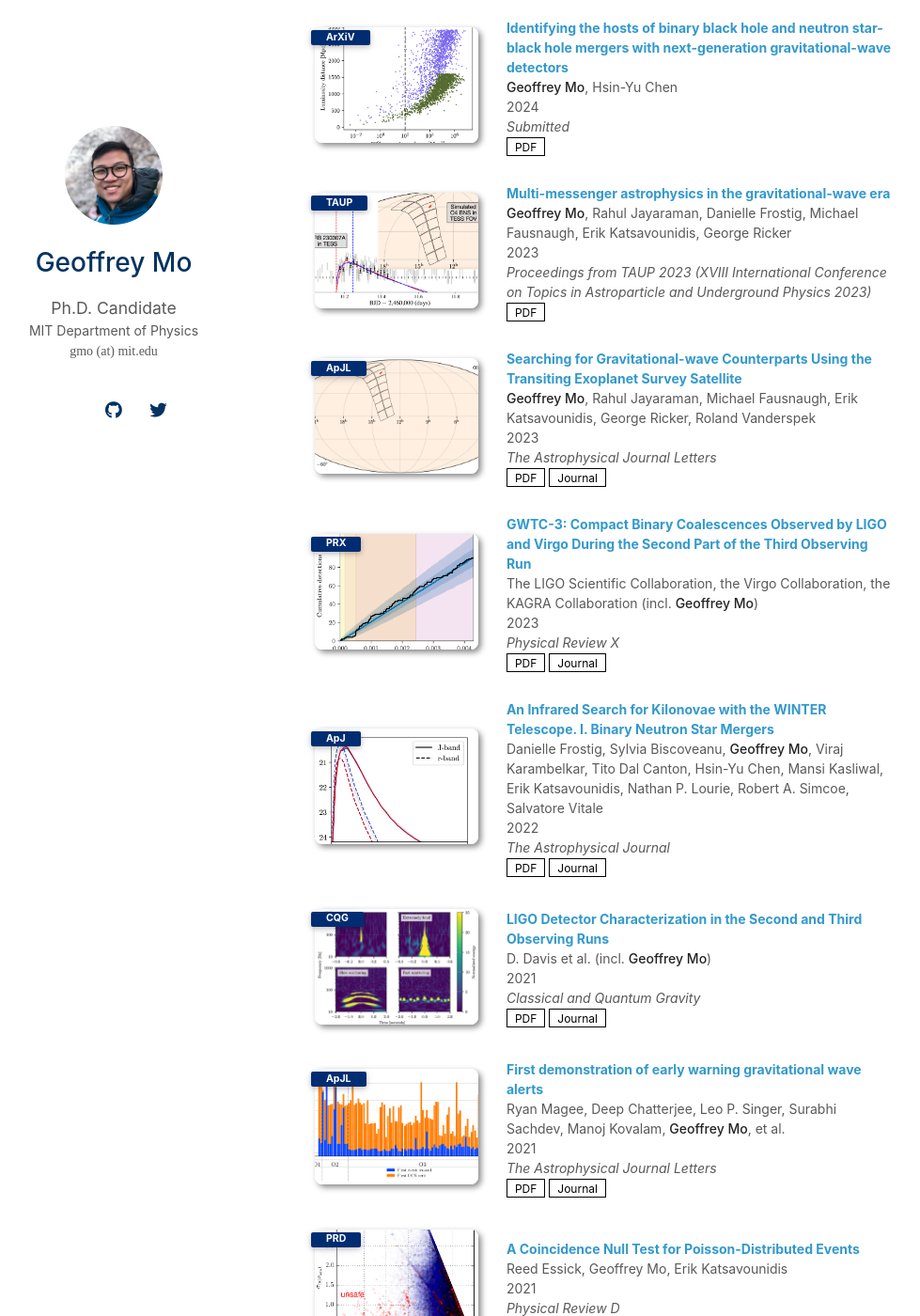
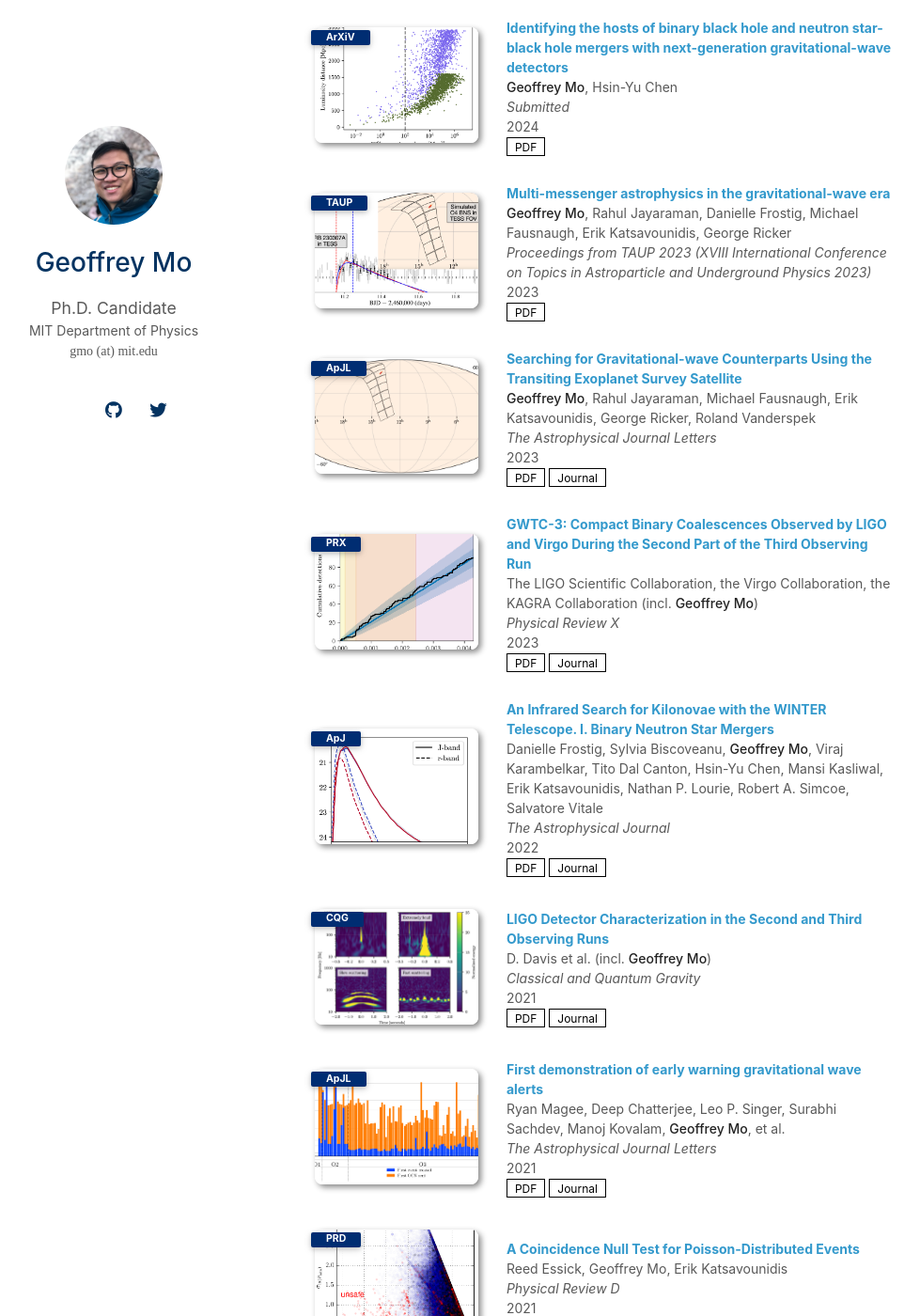
Before and after one commit to geoffreymo/geoffreymo.github.io, a Jekyll site: the page built from index.md, in a window 1280 px wide and 1400 px high, scrolled down 1202 px. Shown: the whole window at 94% size, without its empty margins (155-1134 px from the left). Built offline with Jekyll 4.4.1, drawn with Linux system fonts in a browser that asks for light colours; nearby versions of some CDN libraries; a style sheet for code colours, icons or effects is not loaded; our own code applies the rules of GitHub Pages for plain Markdown files; some of the changed text lies outside the part shown.

Commit message:
switch order of year and journal in pubs

```diff
--- a/_includes/publications.md
+++ b/_includes/publications.md
@@ -20,8 +20,8 @@ As a member of the LIGO Scientific Collaboration since 2018, I am also an author
   <div class="col-sm-9" style="position: relative;padding-right: 15px;padding-left: 20px;">
       <div class="title"><a href="{{ link.pdf }}">{{ link.title }}</a></div>
       <div class="author">{{ link.authors }}</div>
+      <div class="periodical"><em>{{ link.journal }}</em>
       <div class="year">{{ link.year }}</div>
-      <div class="periodical"><em>{{ link.journal }}</em>
       </div>
     <div class="links">
       {% if link.pdf %}
```
